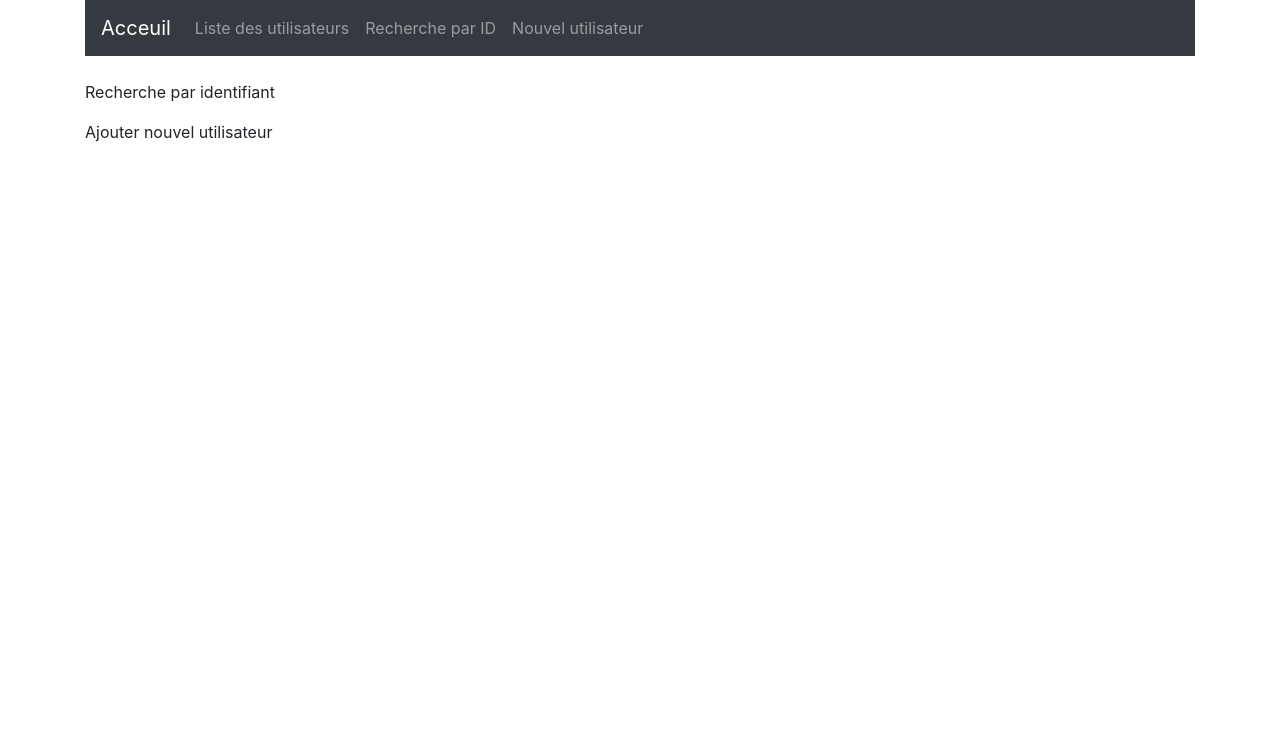
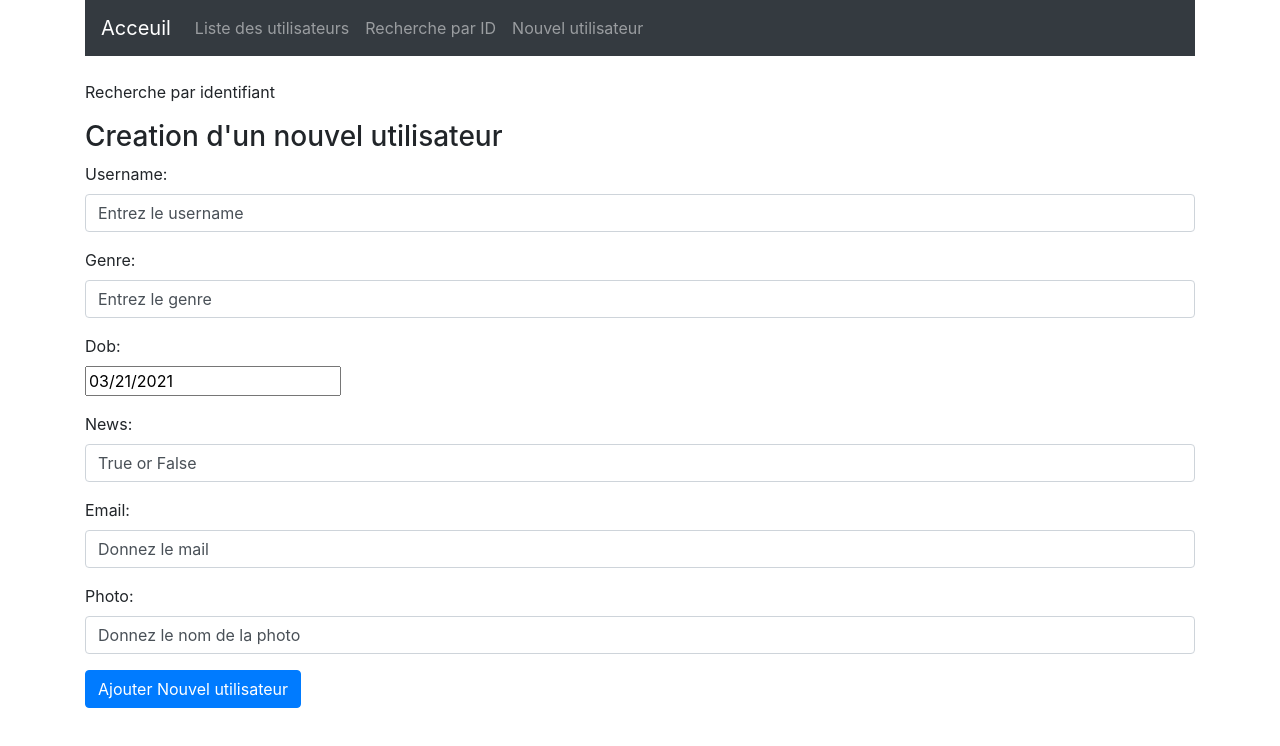
Before and after one commit to NdiagaSarr/MERN_Stack, a React (Create React App) app in the folder tpmern/: page /add in a window 1280 px wide. Shown: the top 746 px of the page. Built offline with nearby package versions, Linux system fonts and the light colour scheme.

Commit message:
Configuration de la page ajout d'utilisateurs

```diff
--- a/tpmern/package.json
+++ b/tpmern/package.json
@@ -9,6 +9,7 @@
     "bootstrap": "^4.6.0",
     "nodemon": "^2.0.7",
     "react": "^17.0.1",
+    "react-datepicker": "^3.6.0",
     "react-dom": "^17.0.1",
     "react-router-dom": "^5.2.0",
     "react-scripts": "^4.0.3",
--- a/tpmern/src/App.js
+++ b/tpmern/src/App.js
@@ -1,4 +1,3 @@
-import logo from './logo.svg';
 import './App.css';
 import React from "react";
 import "bootstrap/dist/css/bootstrap.min.css";
--- a/tpmern/src/components/new-user.component.js
+++ b/tpmern/src/components/new-user.component.js
@@ -1,10 +1,130 @@
 import React, { Component } from 'react';
+import DatePicker from 'react-datepicker';
+import "react-datepicker/dist/react-datepicker.css";
 
 export default class newuser extends Component {
+  constructor(props) {
+    super(props);
+
+    this.onChangeUsername = this.onChangeUsername.bind(this);
+    this.onChangeGender = this.onChangeGender.bind(this);
+    this.onChangeDob = this.onChangeDob.bind(this);
+    this.onChangeNews = this.onChangeNews.bind(this);
+    this.onChangeEmail = this.onChangeEmail.bind(this);
+    this.onChangephoto = this.onChangePhoto.bind(this);
+    this.onSubmit = this.onSubmit.bind(this);
+
+    this.state = {
+      username: '',
+      gender: '',
+      dob: new Date(),
+      news: '',
+      email: '',
+      photo: ''
+    }
+
+  }
+
+  componentDidMount() {
+    this.setState({
+      username: 'Entrez le username',
+      gender: 'Entrez le genre',
+      dob: new Date(),
+      news: 'True or False',
+      email: 'Donnez le mail',
+      photo: 'Donnez le nom de la photo'
+    });
+  }
+
+
+  onChangeUsername(e) {
+    this.setState({
+      username: e.target.value
+    });
+  }
+  onChangeGender(e) {
+    this.setState({
+      gender: e.target.value
+    });
+  }
+
+  onChangeDob(e) {
+    this.setState({
+      dob: Date
+    });
+  }
+
+  onChangeNews(e) {
+    this.setState({
+      news: e.target.value
+    });
+  }
+
+  onChangeEmail(e) {
+    this.setState({
+      email: e.target.value
+    });
+  }
+
+  onChangePhoto(e) {
+    this.setState({
+      photo: e.target.value
+    });
+  }
+
+  onSubmit(e) {
+    e.preventDefault();
+
+    const users = {
+      username: this.state.username,
+      gender: this.state.gender,
+      dob: this.state.dob,
+      new: this.state.news,
+      email: this.state.email,
+      photo: this.state.photo,
+    };
+
+    console.log(users);
+
+    window.location = '/';
+  }
+
   render() {
     return (
       <div>
-        <p>Ajouter nouvel utilisateur</p>
+        <h3>Creation d'un nouvel utilisateur</h3>
+        <form onSubmit={this.onSubmit}>
+          <div className="form-group">
+            <label>Username: </label>
+            <input  type="text" required className="form-control" value={this.state.username} onChange={this.onChangeUsername}/>
+          </div>
+          <div className="form-group">
+            <label>Genre: </label>
+            <input  type="text" required className="form-control" value={this.state.gender} onChange={this.onChangeGender}/>
+          </div>
+          <div className="form-group">
+            <label>Dob: </label>
+            <div>
+              <DatePicker selected={this.state.dob} onChange={this.onChangeDob} />
+            </div>
+          </div>
+          <div className="form-group">
+            <label>News: </label>
+            <input  type="text" required className="form-control" value={this.state.news} onChange={this.onChangeNews}/>
+          </div>
+          <div className="form-group">
+            <label>Email: </label>
+            <input  type="text" required className="form-control" value={this.state.email} onChange={this.onChangeEmail}/>
+          </div>
+          <div className="form-group">
+            <label>Photo: </label>
+            <input  type="text" required className="form-control" value={this.state.photo} onChange={this.onChangePhoto}/>
+          </div>
+
+          <div className="form-group">
+            <input type="submit" value="Ajouter Nouvel utilisateur" className="btn btn-primary" />
+          </div>
+        </form>
       </div>
     )
   }
```
Also changed, not shown: 1 other file (tests, documents, lock files or other folders).
